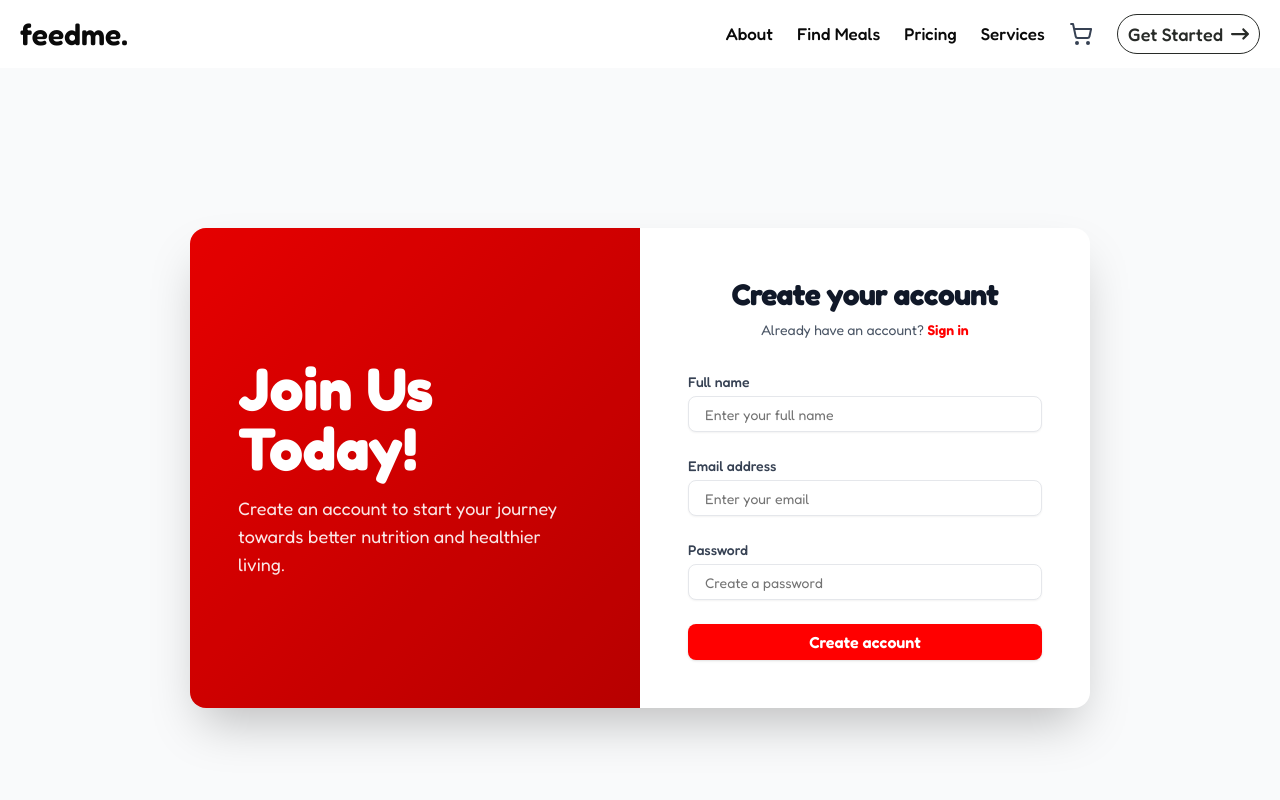
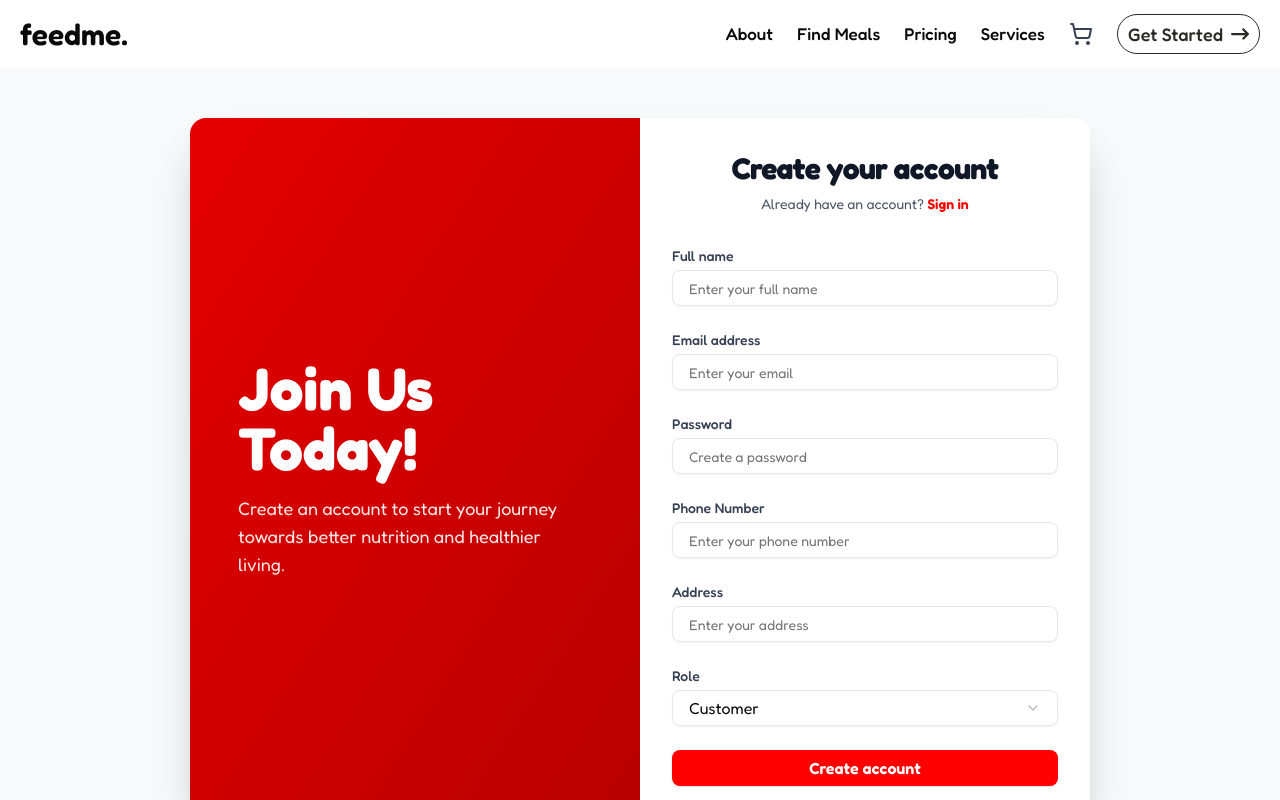
Before and after one commit to smhasanjamil/feedme, a Next.js app: page /register in a window 1280 px wide. Shown: the top 800 px of the page. Built offline with nearby package versions, Linux system fonts and the light colour scheme; no server answers.

Commit message:
Update the SignUp form

```diff
--- a/app/(commonLayout)/register/page.tsx
+++ b/app/(commonLayout)/register/page.tsx
@@ -8,17 +8,25 @@ import { toast } from "sonner";
 import { useState } from "react";
 import Link from "next/link";
 import { useRouter } from "next/navigation";
+import {
+  Select,
+  SelectContent,
+  SelectItem,
+  SelectTrigger,
+  SelectValue
+} from "@/components/ui/select";
 
 type FormData = {
   name: string;
   email: string;
   password: string;
+  phone: string;
+  address: string;
+  role: string;
 };
 
 type ErrorData = {
-  message?: string;
-  status?: boolean;
-  error?: string;
+  message: string;
 };
 
 export default function SignUp() {
@@ -28,9 +36,17 @@ export default function SignUp() {
     handleSubmit,
     formState: { errors },
     reset,
-  } = useForm<FormData>();
+    setValue,
+    watch,
+  } = useForm<FormData>({
+    defaultValues: {
+      role: "customer"
+    }
+  });
   const [SignUp] = useSignUpMutation();
   const router = useRouter();
+
+  const selectedRole = watch("role");
 
   const onSubmit = async (data: FormData) => {
     setIsLoading(true);
@@ -39,6 +55,9 @@ export default function SignUp() {
       name: data.name,
       email: data.email,
       password: data.password,
+      phone: data.phone,
+      address: data.address,
+      role: data.role,
     };
 
     try {
@@ -93,7 +112,7 @@ export default function SignUp() {
             </div>
           </div>
 
-          <div className="flex flex-col justify-center px-8 py-12 sm:px-12">
+          <div className="p-8">
             <div className="sm:mx-auto sm:w-full sm:max-w-md">
               <h2 className="text-center text-3xl font-bold tracking-tight text-gray-900">
                 Create your account
@@ -193,6 +212,80 @@ export default function SignUp() {
                 </div>
 
                 <div>
+                  <label
+                    htmlFor="phone"
+                    className="block text-sm font-medium text-gray-700"
+                  >
+                    Phone Number
+                  </label>
+                  <div className="mt-1">
+                    <Input
+                      id="phone"
+                      type="tel"
+                      placeholder="Enter your phone number"
+                      className="block w-full rounded-md border border-gray-200 bg-white px-4 py-3 text-base focus:border-[#FF0000] focus:ring-2 focus:ring-[#FF0000]/20 focus:outline-none"
+                      {...register("phone", { required: "Phone number is required" })}
+                    />
+                    {errors.phone && (
+                      <p className="mt-1 text-sm text-red-600">
+                        {errors.phone.message}
+                      </p>
+                    )}
+                  </div>
+                </div>
+
+                <div>
+                  <label
+                    htmlFor="address"
+                    className="block text-sm font-medium text-gray-700"
+                  >
+                    Address
+                  </label>
+                  <div className="mt-1">
+                    <Input
+                      id="address"
+                      type="text"
+                      placeholder="Enter your address"
+                      className="block w-full rounded-md border border-gray-200 bg-white px-4 py-3 text-base focus:border-[#FF0000] focus:ring-2 focus:ring-[#FF0000]/20 focus:outline-none"
+                      {...register("address", { required: "Address is required" })}
+                    />
+                    {errors.address && (
+                      <p className="mt-1 text-sm text-red-600">
+                        {errors.address.message}
+                      </p>
+                    )}
+                  </div>
+                </div>
+
+                <div>
+                  <label
+                    htmlFor="role"
+                    className="block text-sm font-medium text-gray-700"
+                  >
+                    Role
+                  </label>
+                  <div className="mt-1">
+                    <Select
+                      defaultValue="customer"
+                      onValueChange={(value) => setValue("role", value)}
+                    >
+                      <SelectTrigger className="w-full rounded-md border border-gray-200 bg-white px-4 py-3 text-base focus:border-[#FF0000] focus:ring-2 focus:ring-[#FF0000]/20 focus:outline-none">
+                        <SelectValue placeholder="Select a role" />
+                      </SelectTrigger>
+                      <SelectContent>
+                        <SelectItem value="customer">Customer</SelectItem>
+                        <SelectItem value="provider">Meal Provider</SelectItem>
+                      </SelectContent>
+                    </Select>
+                    {errors.role && (
+                      <p className="mt-1 text-sm text-red-600">
+                        {errors.role.message}
+                      </p>
+                    )}
+                  </div>
+                </div>
+
+                <div>
                   <Button
                     type="submit"
                     className="w-full rounded-md bg-[#FF0000] px-8 py-3.5 text-base font-semibold text-white shadow-sm transition-all duration-200 hover:bg-[#CC0000] focus:ring-2 focus:ring-[#FF0000] focus:ring-offset-2 focus:outline-none disabled:cursor-not-allowed disabled:opacity-70"
```
